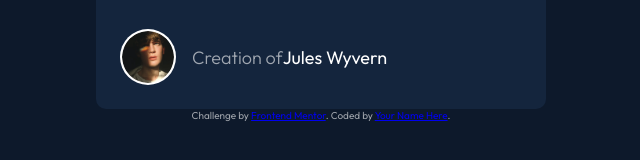
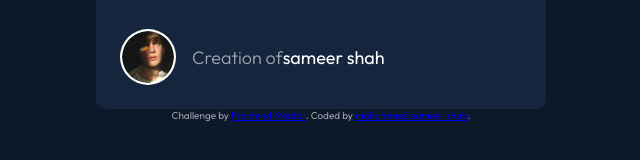
Before and after one commit to MOHAMMEDSAMEERSHAH/nft-preview-card-component-main1, a plain HTML site: page index.html in a window 1280 px wide. Shown: the part 634-794 px from the top of the page, without its empty margins (319-959 px from the left). Drawn offline with Linux system fonts and the light colour scheme.

Commit message:
learning git version

```diff
--- a/index.html
+++ b/index.html
@@ -28,12 +28,12 @@
     </div>
     <div class="avatar">
       <img src="/images/image-avatar.png" alt="">
-      <p>Creation of <span>Jules Wyvern</span></p>
+      <p>Creation of <span>sameer shah</span></p>
     </div>
   </div>
   <div class="attribution">
     Challenge by <a href="https://www.frontendmentor.io?ref=challenge" target="_blank">Frontend Mentor</a>.
-    Coded by <a href="#">Your Name Here</a>.
+    Coded by <a href="#">mohammed sameer shah</a>.
   </div>
 </body>
 
```
Also changed, not shown: images/new.html (added).
